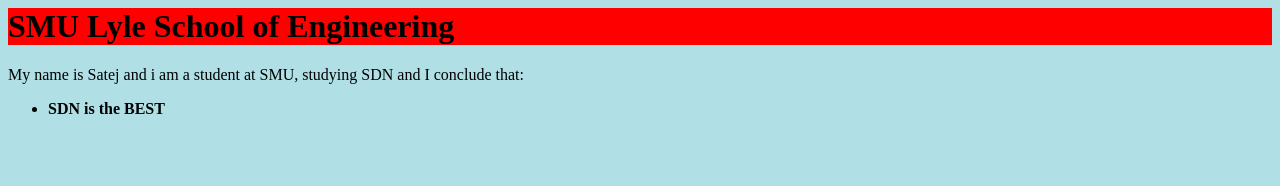
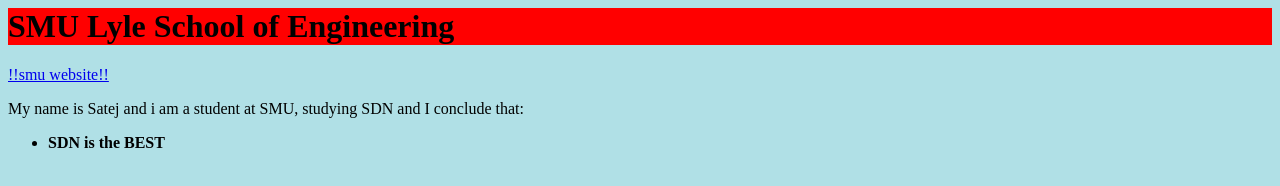
Before and after one commit to satej-12/smu-eets8357-satej, a plain HTML site: page index.html in a window 1280 px wide. Drawn offline with Linux system fonts and the light colour scheme.

Commit message:
Update index.html

```diff
--- a/index.html
+++ b/index.html
@@ -1,6 +1,7 @@
 <html>
 <body style="background-color:powderblue;">
 <h1 style="background-color:red;"> <b> SMU Lyle School of Engineering </b> </h1>
+<p> <a href="https://www.smu.edu/"> !!smu website!! </a> </p>
 <p> My name is Satej and i am a student at  SMU, studying SDN and I conclude that: </p>
 <ul style="list-style-type:disc;">
   <li> <b> SDN is the BEST </B> </li>
```
